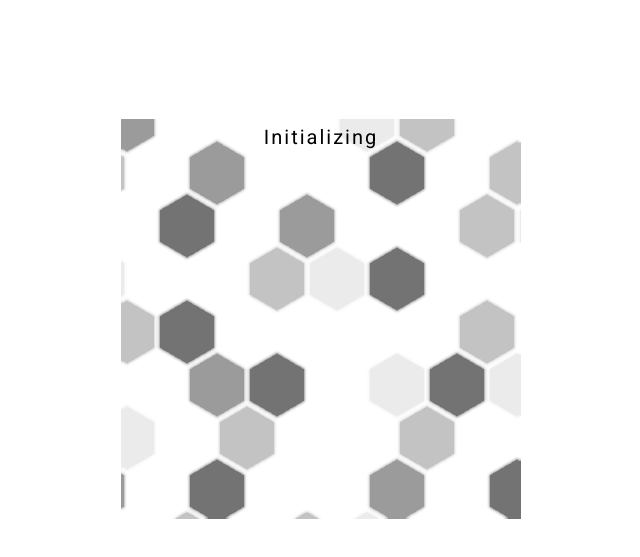
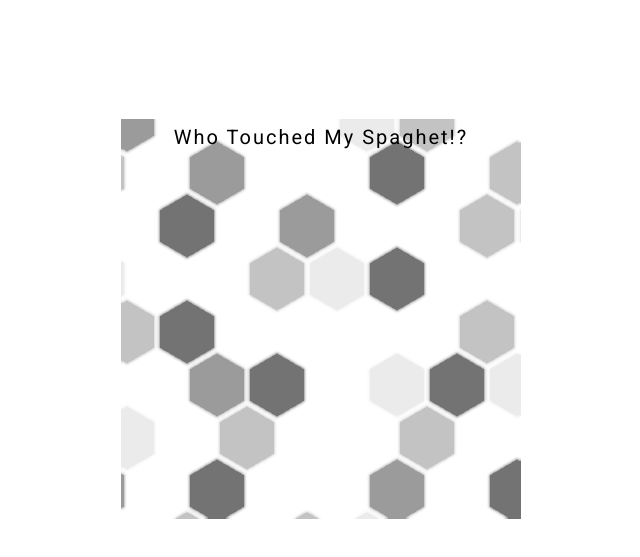
Before and after one commit to mdpenguino/siren-audio-player, a website: page splash.html in a window 1280 px wide. Shown: the part 81-638 px from the top of the page, without its empty margins (319-959 px from the left). Drawn offline with Linux system fonts and the light colour scheme.

Commit message:
more kanashii

```diff
--- a/splash.html
+++ b/splash.html
@@ -25,7 +25,6 @@
         // ——————————————————————————————————————————————————
         // TextScramble
         // ——————————————————————————————————————————————————
-
           class TextScramble {
             constructor(el) {
               this.el = el
@@ -84,9 +83,36 @@
         // Example
         // ——————————————————————————————————————————————————
 
+
           const phrases = [
             'Initializing',
             'Now Loading',
+            'Who Touched My Spaghet!?',
+            'Squealer Desu',
+            'Kanashii, Kanashii, Kanashii, Kanashii~',
+            '',
+            '',
+            '',
+            '',
+            '',
+            '',
+            '',
+            '',
+            '',
+            '',
+            '',
+            '',
+            '',
+            '',
+            '',
+            '',
+            '',
+            '',
+            '',
+            '',
+            '',
+            '',
+            '',
           ]
 
           const el = document.querySelector('.text')
```
